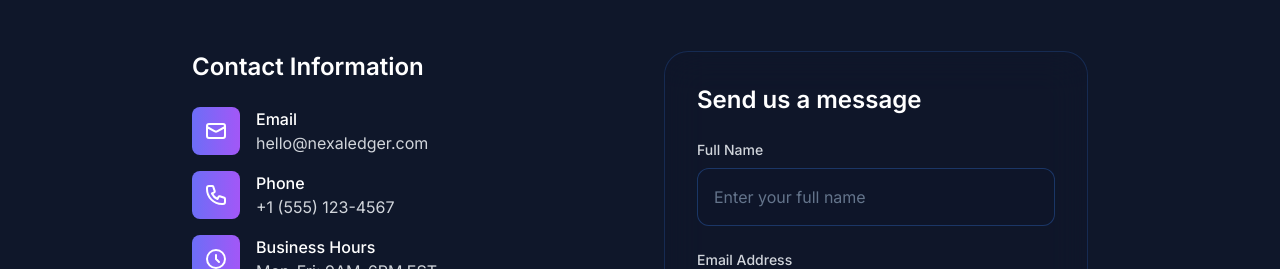
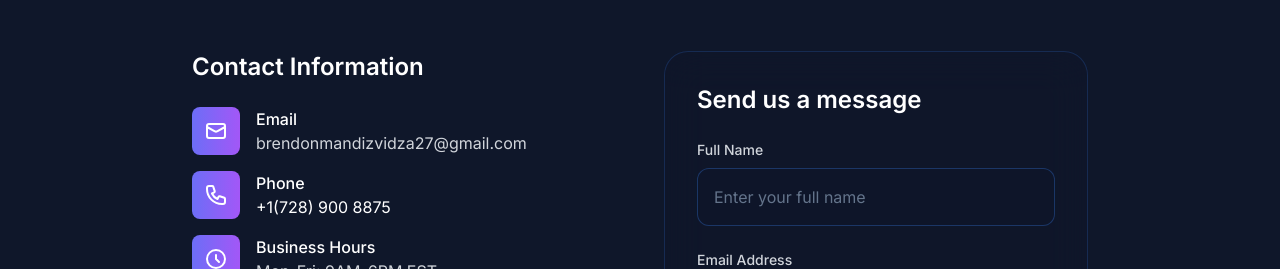
Before and after one commit to Takue12/bookeeping-for-brendon-, a website: page index.html in a window 1280 px wide. Shown: the part 2720-2989 px from the top of the page. Drawn offline with nearby package versions, Linux system fonts and the light colour scheme.

Commit message:
Update index.html

```diff
--- a/index.html
+++ b/index.html
@@ -265,7 +265,7 @@
                                 </div>
                                 <div>
                                     <div class="text-white font-medium">Email</div>
-                                    <div class="text-gray-300">hello@nexaledger.com</div>
+                                    <div class="text-gray-300">brendonmandizvidza27@gmail.com</div>
                                 </div>
                             </div>
                             <div class="flex items-center space-x-4">
@@ -276,7 +276,7 @@
                                 </div>
                                 <div>
                                     <div class="text-white font-medium">Phone</div>
-                                    <div class="text-gray-300">+1 (555) 123-4567</div>
+                                    <div class="text-black-300">+1(728) 900 8875</div>
                                 </div>
                             </div>
                             <div class="flex items-center space-x-4">
```
